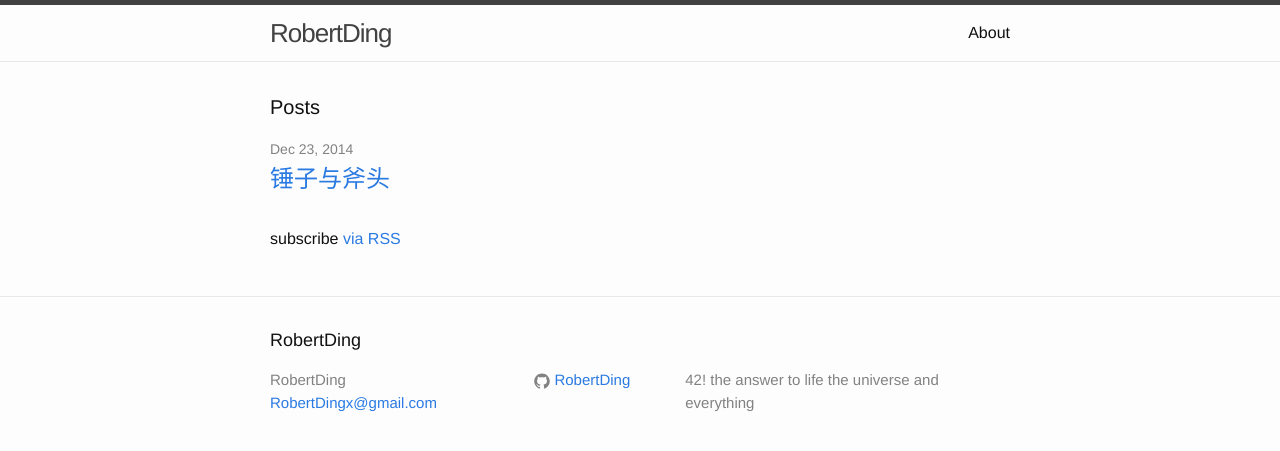
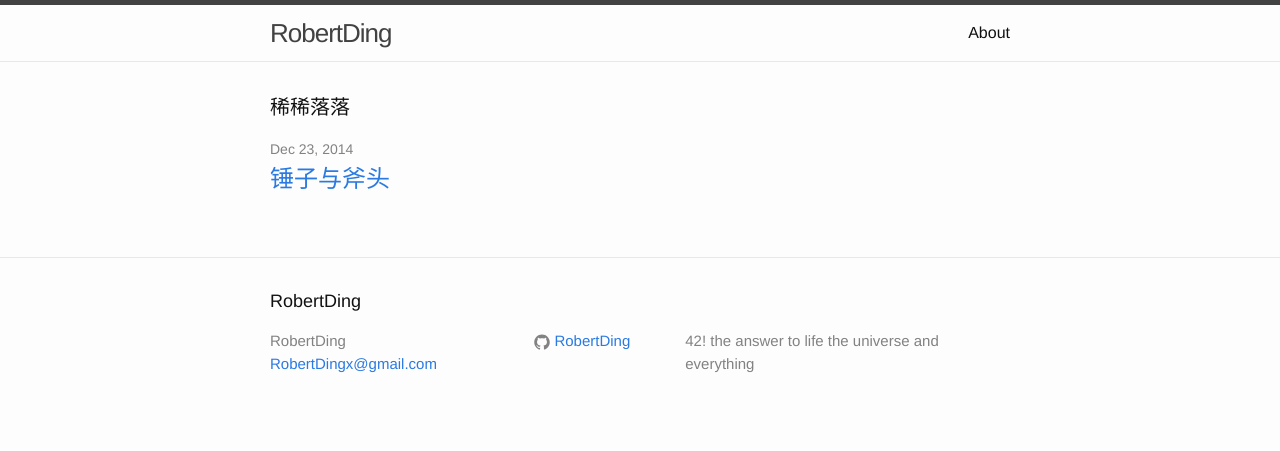
Before and after one commit to robertding/robertding.github.io, a Jekyll site: the page built from index.html, in a window 1280 px wide. Shown: the top 451 px of the page. Built offline with Jekyll 4.4.1, drawn with Linux system fonts in a browser that asks for light colours.

Commit message:
remove rss

```diff
--- a/index.html
+++ b/index.html
@@ -4,7 +4,7 @@ layout: default
 
 <div class="home">
 
-  <h1 class="page-heading">Posts</h1>
+  <h1 class="page-heading">稀稀落落</h1>
 
   <ul class="post-list">
     {% for post in site.posts %}
@@ -17,7 +17,4 @@ layout: default
       </li>
     {% endfor %}
   </ul>
-
-  <p class="rss-subscribe">subscribe <a href="{{ "/feed.xml" | prepend: site.baseurl }}">via RSS</a></p>
-
 </div>
```
